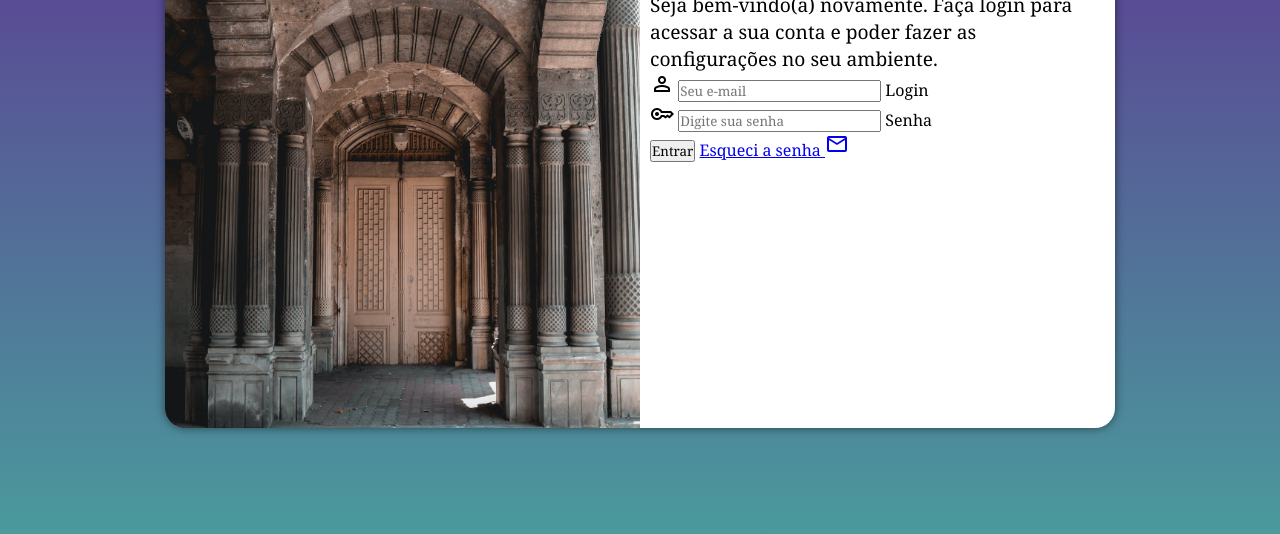
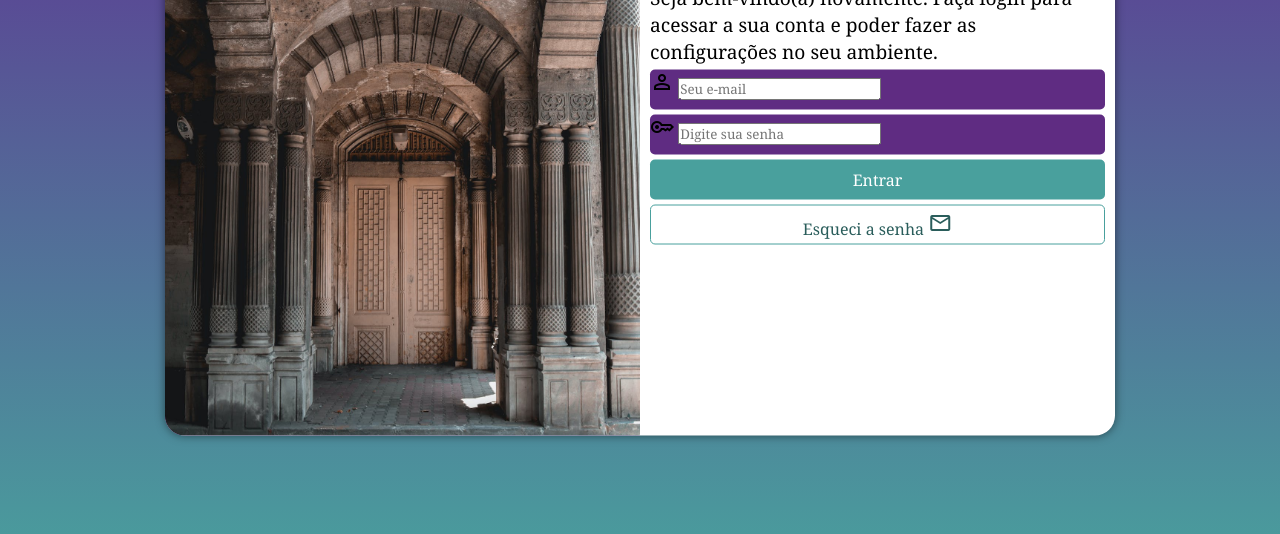
Before and after one commit to leticiamv27/tela-login, a plain HTML site: page index.html in a window 1280 px wide. Shown: the part 222-756 px from the top of the page. Drawn offline with nearby package versions, Linux system fonts and the light colour scheme.

Commit message:
formatação do formulário

```diff
--- a/estilos/style.css
+++ b/estilos/style.css
@@ -26,7 +26,7 @@ main {
 section#login {
     background-color: white;
     width: 250px;
-    height: 500px;
+    height: 515px;
     border-radius: 20px;
     position: absolute;
     top: 50%;
@@ -59,3 +59,51 @@ div#formulario > h1 {
 div#formulario > p {
     font-size: 1em;
 }
+
+form > div.campo {
+    background-color: #5f2c82;
+    display: block;
+    width: 100%;
+    height: 40px;
+    border-radius: 5px;
+    margin: 5px 0px;
+}
+
+div.campo > label {
+    display: none;
+}
+
+form > input[type=submit] {
+    display: block;
+    font-size: 1em;
+    width: 100%;
+    height: 40px;
+    background-color: #49a09d;
+    color: white;
+    border: none;
+    border-radius: 5px;
+    cursor: pointer;
+}
+
+form > input[type=submit]:hover {
+    background-color: #2a5d5b;
+}
+
+form > a.botao {
+    display: block;
+    text-align: center;
+    font-size: 1em;
+    width: 100%;
+    height: 40px;
+    background-color: white;
+    border: 1px solid #49a09d;
+    border-radius: 5px;
+    text-decoration: none;
+    color: #2a5d5b;
+    padding-top: 5px;
+    margin-top: 5px
+}
+
+form > a.botao:hover {
+    background-color: #60d5d1;
+}
--- a/index.html
+++ b/index.html
@@ -42,7 +42,7 @@
                         <label for="isenha">Senha</label>
                     </div>
                     <input type="submit" value="Entrar">
-                    <a href="esqueci.html">Esqueci a senha <span class="material-symbols-outlined">
+                    <a href="esqueci.html" class="botao">Esqueci a senha <span class="material-symbols-outlined">
                         mail
                         </span></a>
 
```
